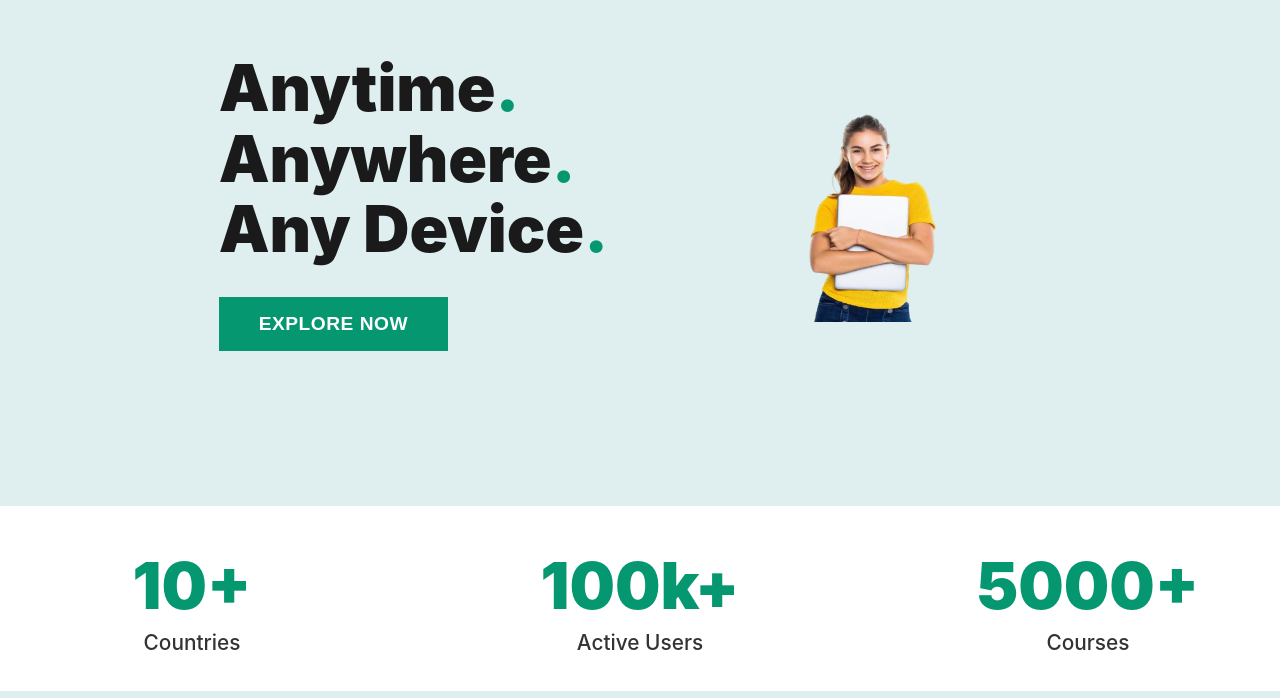
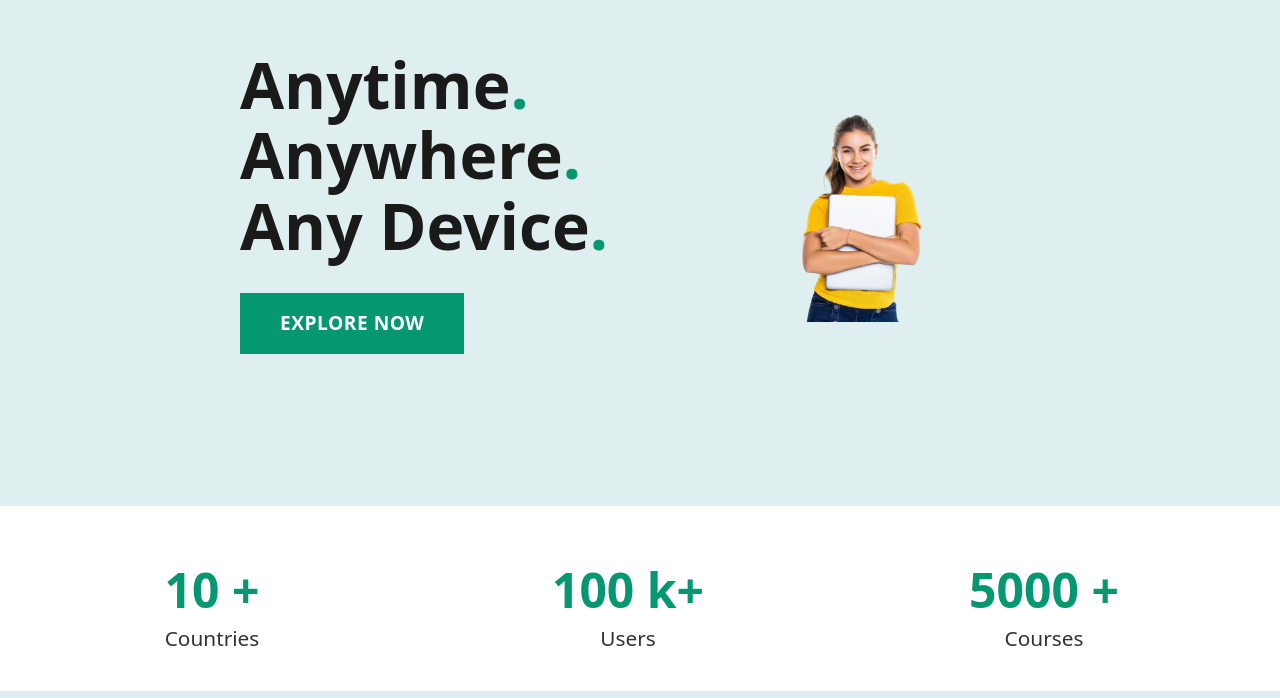
Before and after one commit to simratoberoi/maplelms-1, a website: page with bootstrap/index.html in a window 1280 px wide. Shown: the part 102-800 px from the top of the page. Drawn offline with nearby package versions, Linux system fonts and the light colour scheme.

Commit message:
counter added

```diff
--- a/with bootstrap/index.html
+++ b/with bootstrap/index.html
@@ -6,6 +6,8 @@
     <title>Learning Management System</title>
     <link rel="stylesheet" href="node_modules/bootstrap/dist/css/bootstrap-grid.css">
     <link rel="stylesheet" href="style.css">
+    <link href="https://cdn.jsdelivr.net/npm/bootstrap@S.3.2/dist/css/bootstrap.min.css" rel="stylesheet" integrity="sha384-T3c6CoIi6uLrA9TneNEoa7RxnatzjcDSCmG1MXxSR1GAsXEV/Dwwykc2MPK8M2HN* crossorigin="anonymous">
+    <link rel="stylesheet" href="https://maxcdn.bootstrapcdn.com/font-awesome/4.6.0/css/font-awesome.min.css">
   </head>
   <body>
     <section class="section-1">
@@ -30,17 +32,44 @@
     <section class="stats-section">
         <div class="stats">
           <div class="stats-grid">
-            <div class="stat-item">
-              <span class="stat-number">10+</span>
-              <div class="stat-label">Countries</div>
-            </div>
-            <div class="stat-item">
-              <span class="stat-number">100k+</span>
-              <div class="stat-label">Active Users</div>
-            </div>
-            <div class="stat-item">
-              <span class="stat-number">5000+</span>
-              <div class="stat-label">Courses</div>
+            <div class="row" style=" width:100vw;
+              padding: 2rem 1rem;">
+              <div class="col-md-4 col-sm-6" style="background:#fff;
+              align-items: center;
+              justify-content: center;
+              display: flex;
+              font-size: 3rem;
+              font-weight: 700;
+              color: #049770;">
+                <div class="counter">
+                  <span class="counter-value">10</span> <span>+</span>
+                  <h3 class="title">Countries</h3>
+                </div>
+              </div>
+              <div class="col-md-4 col-sm-6" style="background:#fff;
+              align-items: center;
+              justify-content: center;
+              display: flex;
+              font-size: 3rem;
+              font-weight: 700;
+              color: #049770;">
+                <div class="counter">
+                  <span class="counter-value">100</span> <span>k+</span>
+                  <h3 class="title">Users</h3>
+                </div>
+              </div>
+              <div class="col-md-4 col-sm-6" style="background:#fff;
+              align-items: center;
+              justify-content: center;
+              display: flex;
+              font-size: 3rem;
+              font-weight: 700;
+              color: #049770;">
+                <div class="counter">
+                  <span class="counter-value">5000</span> <span>+</span>
+                  <h3 class="title">Courses</h3>
+                </div>
+              </div>
             </div>
           </div>
         </div>
@@ -52,7 +81,7 @@
           <h1>Learning Management System</h1>
         </div>
           <div class="container">
-            <div class="row">
+            <div class="row" style="align-items: center; justify-content: center;">
               <div class="col">
                 1
               </div>
@@ -63,7 +92,7 @@
                 3
               </div>
             </div>
-            <div class="row">
+            <div class="row" style="align-items: center; justify-content: center;">
               <div class="col-sm-6 col-md-4" style="background: white;
               border-radius: 20px;
               margin: 3rem 2rem;
@@ -104,5 +133,9 @@
       </footer>
     </section>
     <script src="node_modules/bootstrap/dist/js/"></script>
+    <script src="https://cdn.jsdelivr.net/npm/bootstrap@S.3.2/dist/js/bootstrap.bundle.min.js" integrity="sha384-C6RzsynM9kWDrMNeT87bh950GNyZPhcTNXj1NW7RuBCsyN/o8j]pcV8Qyq46cDfL" crossorigin="anonymous"></script>
+    <script type="text/javascript" src="https://code.jquery.com/jquery-1.12.0.min.js"></script>
+    <script src="script.js"></script>
+
   </body>
 </html>
--- /dev/null
+++ b/with bootstrap/script.js
@@ -0,0 +1,14 @@
+$(document).ready(function(){
+    $('.counter-value').each(function(){
+        $(this).prop('counter', 0).animate({
+        Counter: $(this).text()
+        },{
+        duration: 1000,
+        easing: 'swing',
+        step: function (now){
+        $(this).text(Math.ceil(now));
+        }
+      });
+
+    });
+});
--- a/with bootstrap/style.css
+++ b/with bootstrap/style.css
@@ -67,6 +67,17 @@ body {
   max-width: 800px;
   margin: 0 auto;
 }
+.counter.counter-value:before{
+  content:"";
+  width: 30%;
+  height: 3px;
+  background: #ffffff;
+  margin: 0 auto;
+  position: absolute;
+  bottom: -10px;
+  left:0;
+  right:0;
+}
 
 .col{
   background: white;
@@ -83,30 +94,7 @@ body {
   cursor: pointer;
   height: 20%;
 }
-.col-sm-6 col-sm-4{
-  background: white;
-  border-radius: 20px;
-  margin: 3rem 2rem;
-  box-shadow: 0 4px 20px rgba(0, 0, 0, 0.1);
-  display: flex;
-  align-items: center;
-  justify-content: center;
-  font-size: 3rem;
-  font-weight: 700;
-  color: #049770;
-  transition: all 0.3s ease;
-  cursor: pointer;
-  width: 26vw;
-  height: 20%;
-}
-.row{
-  align-items: center;
-  justify-content: center;
-}
-.col-sm-6col-md-4 :hover {
-  transform: translateY(-5px);
-  box-shadow: 0 8px 30px rgba(0, 0, 0, 0.15);
-}
+
 .col:hover {
   transform: translateY(-5px);
   box-shadow: 0 8px 30px rgba(0, 0, 0, 0.15);
@@ -191,20 +179,11 @@ body {
   background-color: #ffffff;
 }
 
-.stat-item {
+.row {
   padding: 2rem 1rem;
 }
 
-.stat-number {
-  font-size: 4rem;
-  font-weight: 900;
-  color: #049770;
-  margin-bottom: 0.5rem;
-  display: block;
-  line-height: 1;
-}
-
-.stat-label {
+.title {
   font-size: 1.3rem;
   color: #333;
   font-weight: 500;
```
Also changed, not shown: 1 other file.
